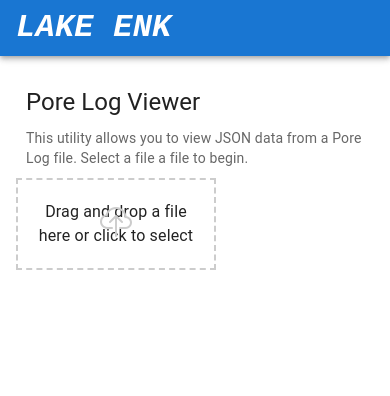
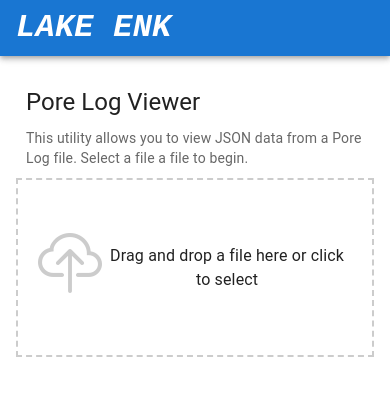
Before and after one commit to clay-lake/pore_log, a React app: page / in a window 390 px wide. Built offline with nearby package versions, Linux system fonts and the light colour scheme.

Commit message:
Update filedrop component styles for responsiveness and improved icon size

```diff
--- a/src/styles.css
+++ b/src/styles.css
@@ -26,8 +26,8 @@ body {
 }
 
 .filedrop-component {
-    width: 200px;
-    height: 200px;
+    width: 100%;
+    aspect-ratio: 2 / 1;
     border: 2px dashed #ccc;
     padding: 20px;
     text-align: center;
@@ -39,12 +39,8 @@ body {
 }
 
 .filedrop-component .icon {
-    font-size: 2rem;
+    font-size: 4rem;
     color: #ccc;
-    position: absolute;
-    top: 50%;
-    left: 50%;
-    transform: translate(-50%, -50%);
 }
 
 @media (max-width: 768px) {
```
